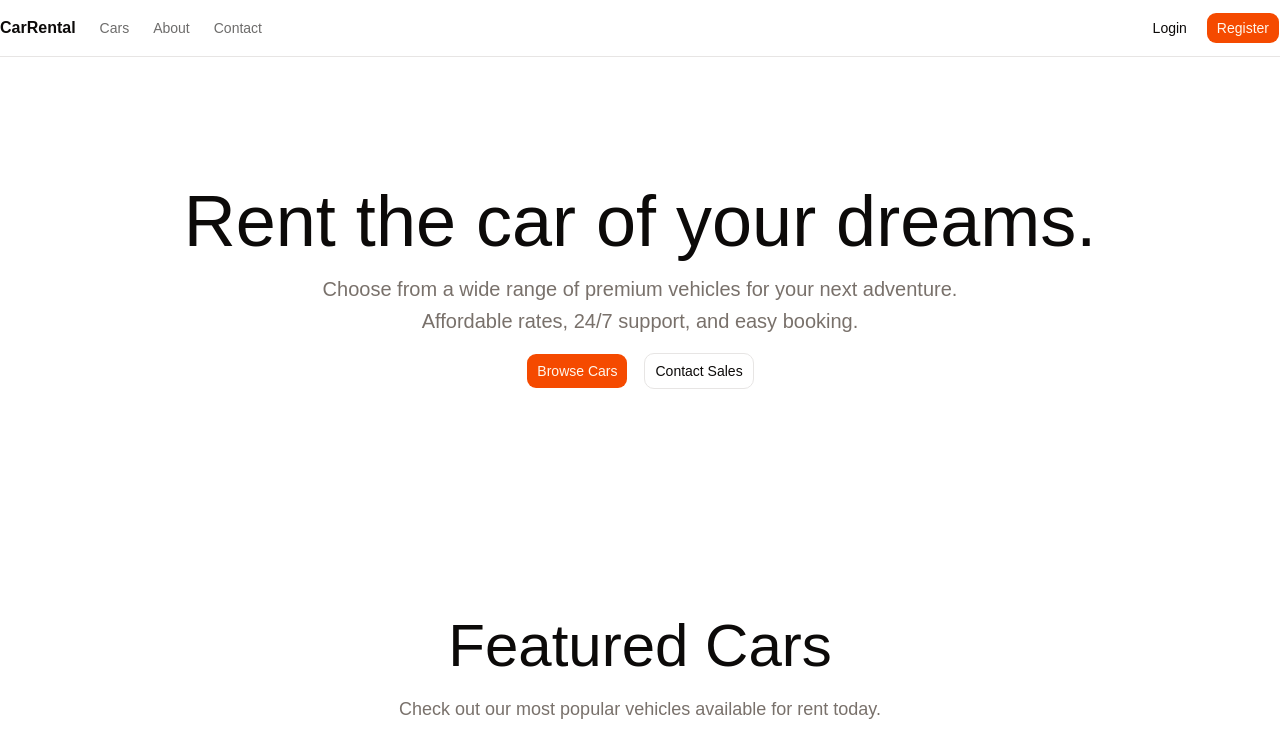
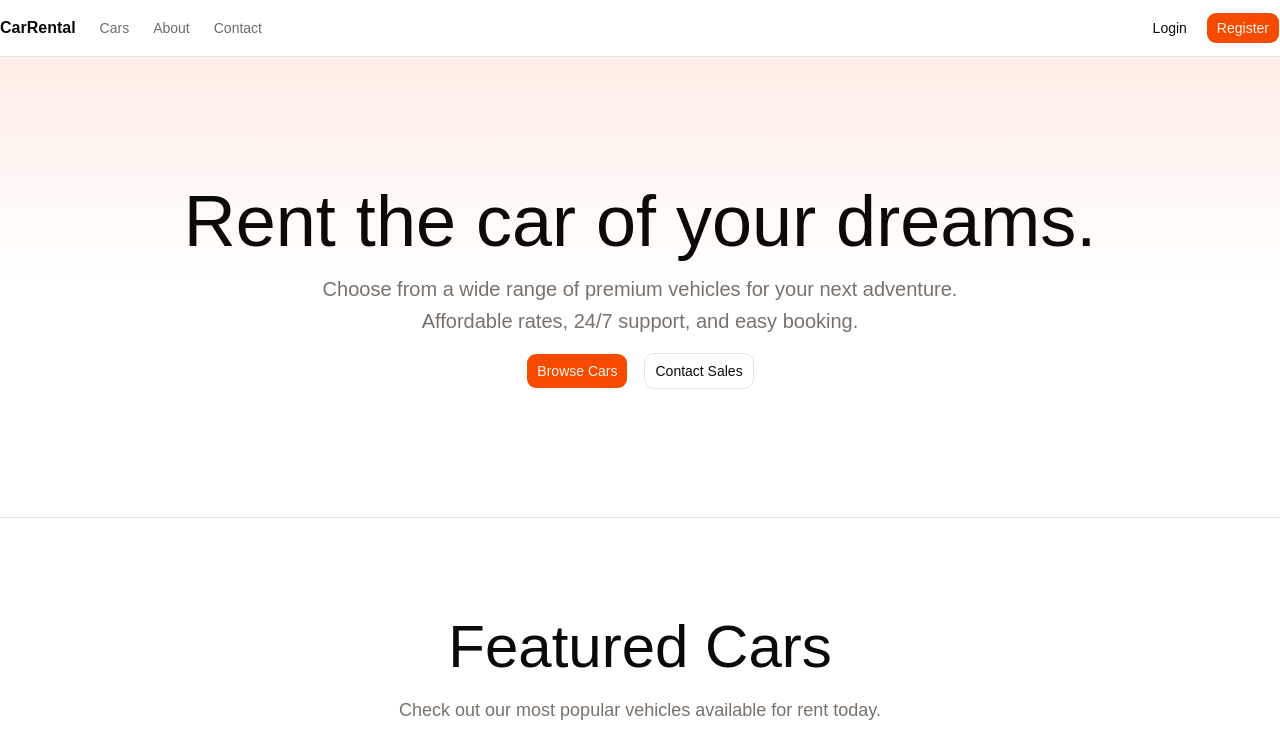
Before and after one commit to d-t-tam/car-rental-frontend, a React (Vite) app: page / in a window 1280 px wide. Shown: the top 745 px of the page. Built offline with nearby package versions, Linux system fonts and the light colour scheme.

Commit message:
feat: add landing page with hero, featured cars, and services sections.

```diff
--- a/src/pages/LandingPage.tsx
+++ b/src/pages/LandingPage.tsx
@@ -44,7 +44,7 @@ export function LandingPage() {
       <Navbar />
       <main className='flex-1'>
         {/* Hero Section */}
-        <section className='space-y-6 pt-6 pb-8 md:pt-10 md:pb-12 lg:py-32'>
+        <section className='from-primary/10 space-y-6 border-b bg-gradient-to-b via-transparent to-transparent pt-6 pb-8 md:pt-10 md:pb-12 lg:py-32'>
           <div className='container mx-auto flex max-w-[64rem] flex-col items-center gap-4 text-center'>
             <h1 className='font-heading text-3xl sm:text-5xl md:text-6xl lg:text-7xl'>
               Rent the car of your dreams.
```
